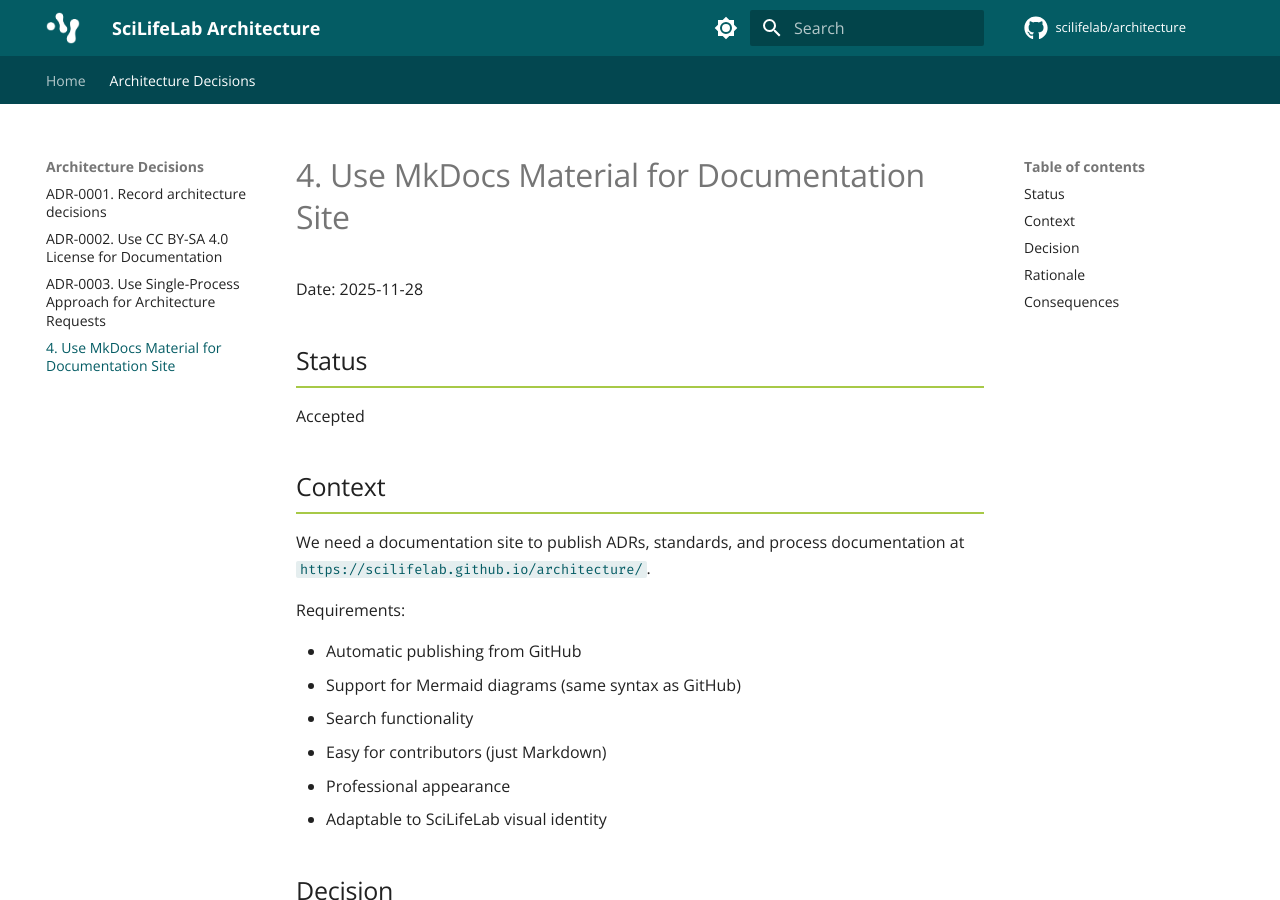
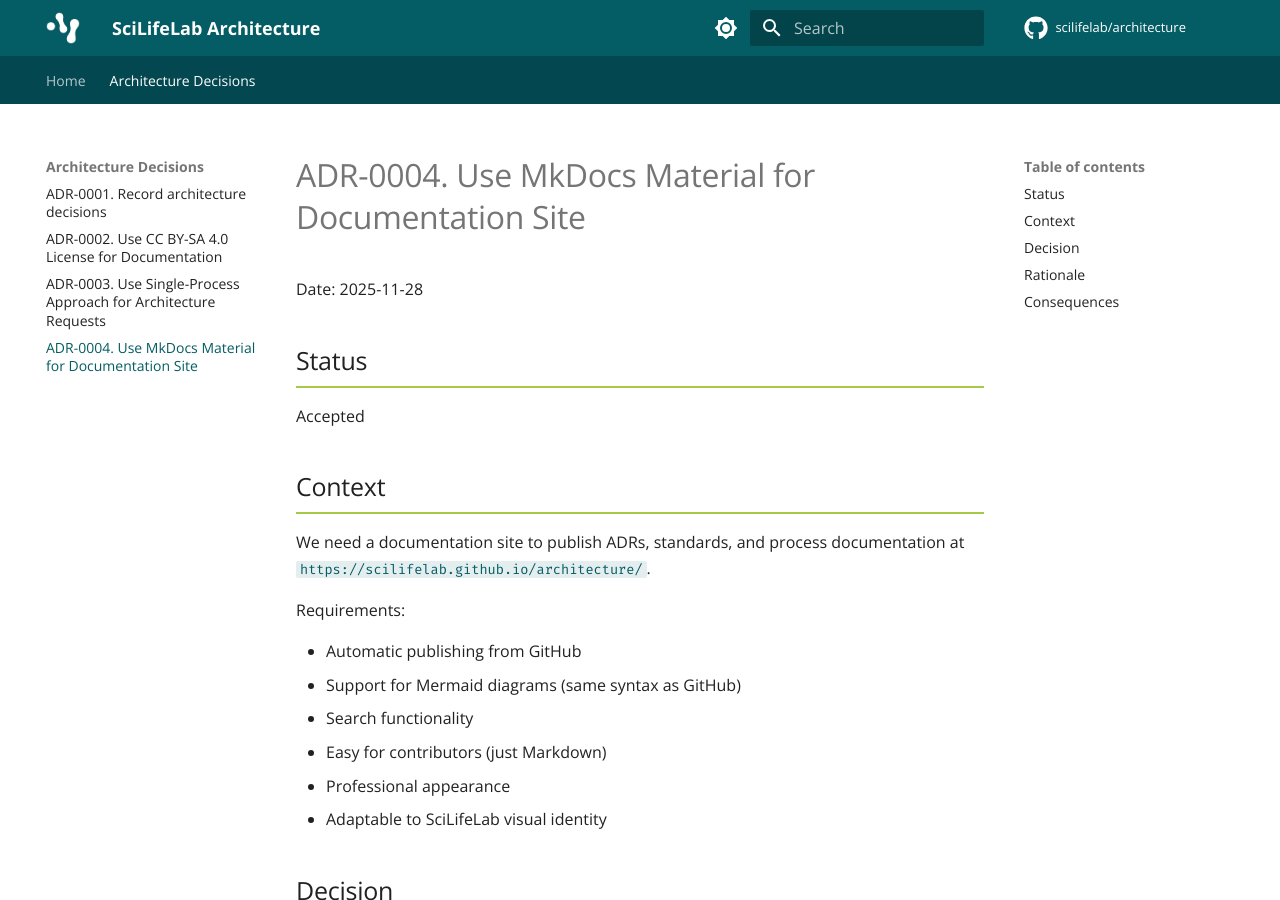
Before and after one commit to SciLifeLab/architecture, an MkDocs documentation site: the page built from docs/decisions/0004-use-mkdocs-material-for-documentation-site.md, in a window 1280 px wide and 900 px high. Built offline with MkDocs 1.6.1 and Material for MkDocs 9.7.7, drawn with Linux system fonts in a browser that asks for light colours; comment, search, counter and statistics services are not loaded.

Commit message:
Update title of decision document to include ADR prefix for consistency

```diff
--- a/docs/decisions/0004-use-mkdocs-material-for-documentation-site.md
+++ b/docs/decisions/0004-use-mkdocs-material-for-documentation-site.md
@@ -1,4 +1,4 @@
-# 4. Use MkDocs Material for Documentation Site
+# ADR-0004. Use MkDocs Material for Documentation Site
 
 Date: 2025-11-28
 
```
